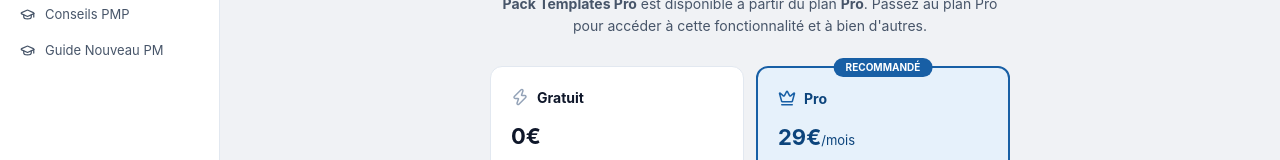
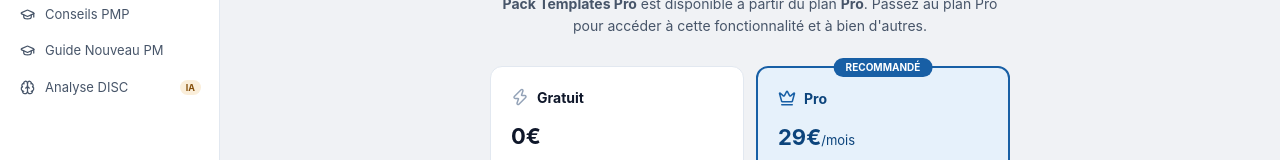
Before and after one commit to mongari65-web/pmo-ai-studio-v3, a Next.js app: page /templates in a window 1280 px wide. Shown: the part 294-454 px from the top of the page. Built offline with nearby package versions, Linux system fonts and the light colour scheme; no server answers; the database is empty.

Commit message:
fix: Analyse DISC ajouté dans la sidebar

```diff
--- a/src/components/layout/Sidebar.tsx
+++ b/src/components/layout/Sidebar.tsx
@@ -4,17 +4,18 @@ import { usePathname } from "next/navigation"
 import { createClient } from "@/lib/supabase/client"
 import { useRouter } from "next/navigation"
 import { useState, useEffect } from "react"
-import { LayoutDashboard, FolderKanban, Wand2, BarChart3, Bell, CreditCard, Settings, LogOut, ChevronLeft, ChevronRight, GraduationCap , Package , Lock } from "lucide-react"
+import { LayoutDashboard, FolderKanban, Wand2, BarChart3, Bell, CreditCard, Settings, LogOut, ChevronLeft, ChevronRight, GraduationCap , Package , Lock , Brain } from "lucide-react"
 
 const TOP = [
   { href:"/dashboard",     icon:LayoutDashboard, label:"Dashboard" },
   { href:"/projects",      icon:FolderKanban,    label:"Mes projets" },
-  { href:"/guide",         icon:Wand2,            label:"Guide CP", hl:true },
+  { href:"/guide",         icon:Wand2,            label:"Guide CP",         hl:true },
   { href:"/portfolio",     icon:BarChart3,        label:"Portfolio" },
-  { href:"/templates",     icon:Package,          label:"Templates Pro",  pro:true },
-  { href:"/pmp-simulator", icon:GraduationCap,    label:"Simulateur PMP", hl:true, pro:true },
+  { href:"/templates",     icon:Package,          label:"Templates Pro",    pro:true },
+  { href:"/pmp-simulator", icon:GraduationCap,    label:"Simulateur PMP",   hl:true, pro:true },
   { href:"/pmp-conseils",  icon:GraduationCap,    label:"Conseils PMP" },
   { href:"/nouveau-pm",    icon:GraduationCap,    label:"Guide Nouveau PM" },
+  { href:"/disc",          icon:Brain,            label:"Analyse DISC",     hl:true },
 ]
 const BOT = [
   { href:"/notifications", icon:Bell,       label:"Notifications", badge:true },
```
